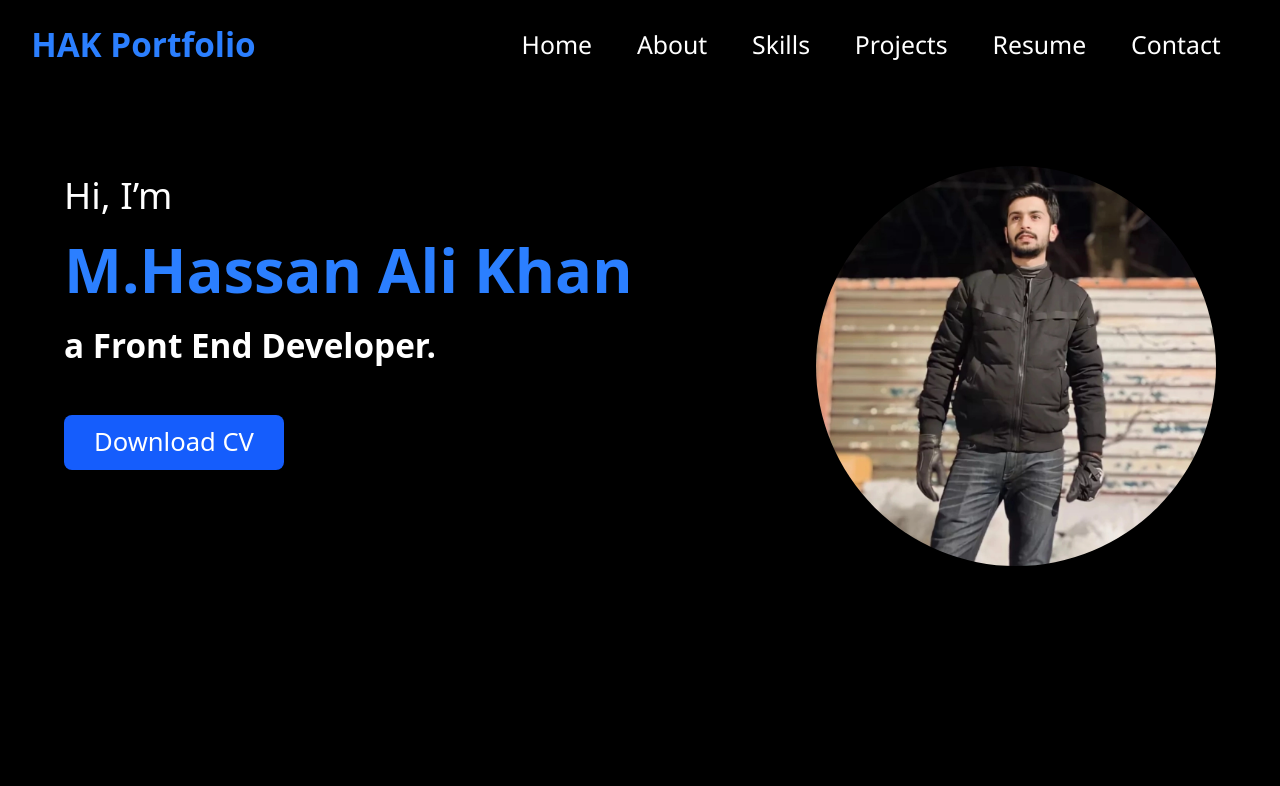
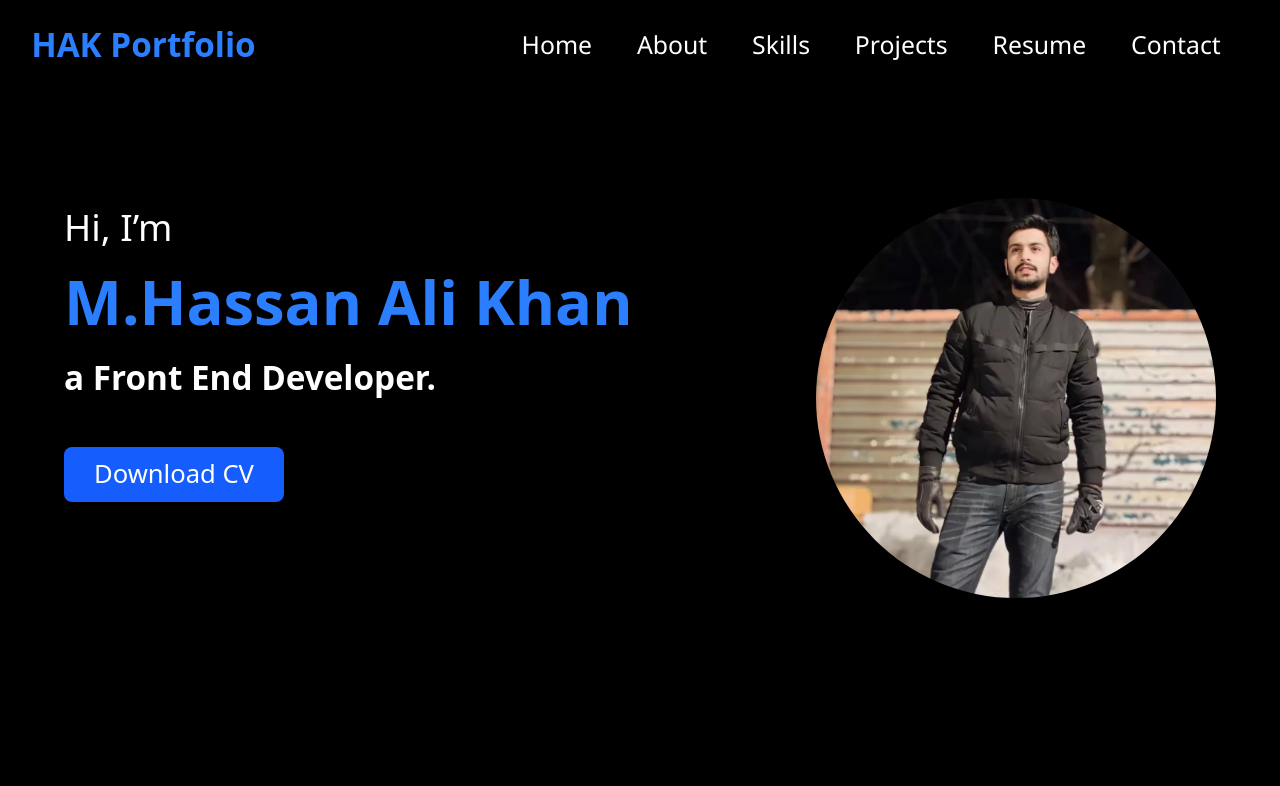
Before and after one commit to HAK1580/My-Portfolio-, a React (Vite) app: page / in a window 1280 px wide. Shown: the top 786 px of the page. Built offline with nearby package versions, Linux system fonts and the light colour scheme.

Commit message:
fixed the minor issue

```diff
--- a/src/components/Hero.jsx
+++ b/src/components/Hero.jsx
@@ -6,7 +6,7 @@ const Hero = () => {
 
   return (
     <div>
-        <div className="hero my-22 lg:w-[90%]  max-[500px]:max-w-[98.5%] sm:max-w-[92%] max-w-[95%]  mx-auto gap-1  flex justify-between  ">
+        <div className="hero mt-30 mb-12 lg:w-[90%]  max-[500px]:max-w-[98.5%] sm:max-w-[92%] max-w-[95%]  mx-auto gap-1  flex justify-between  ">
             <div className="name-des font-medium   flex flex-col gap-1">
                 <h1 className=' sm:text-[1.42rem] md:text-[1.6rem] lg:text-[2.3rem] text-[1.20rem] py-0.5' >Hi, I’m <br></br> <span className='text-blue-500 md:text-[3rem] lg:text-[4.8vw] lg:font-bold  sm:text-[2.6rem] text-[1.40rem]'> M.Hassan Ali Khan </span>  </h1>
                 <h1 className=' sm:text-[1.5rem] md:text-[1.8rem] lg:text-[2.6vw] lg:font-bold text-[1.10rem] '>a Front End Developer.</h1>
```
